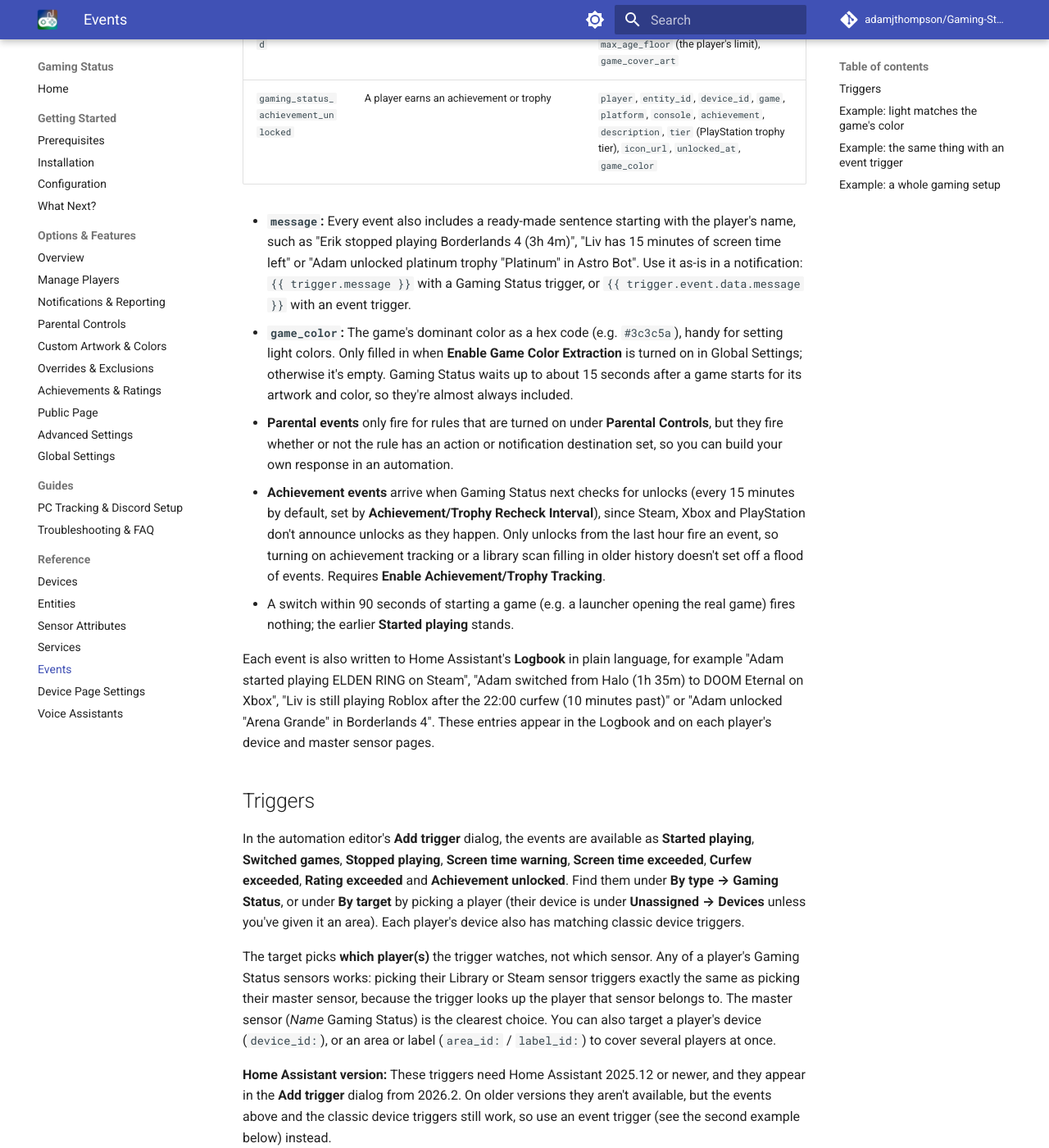
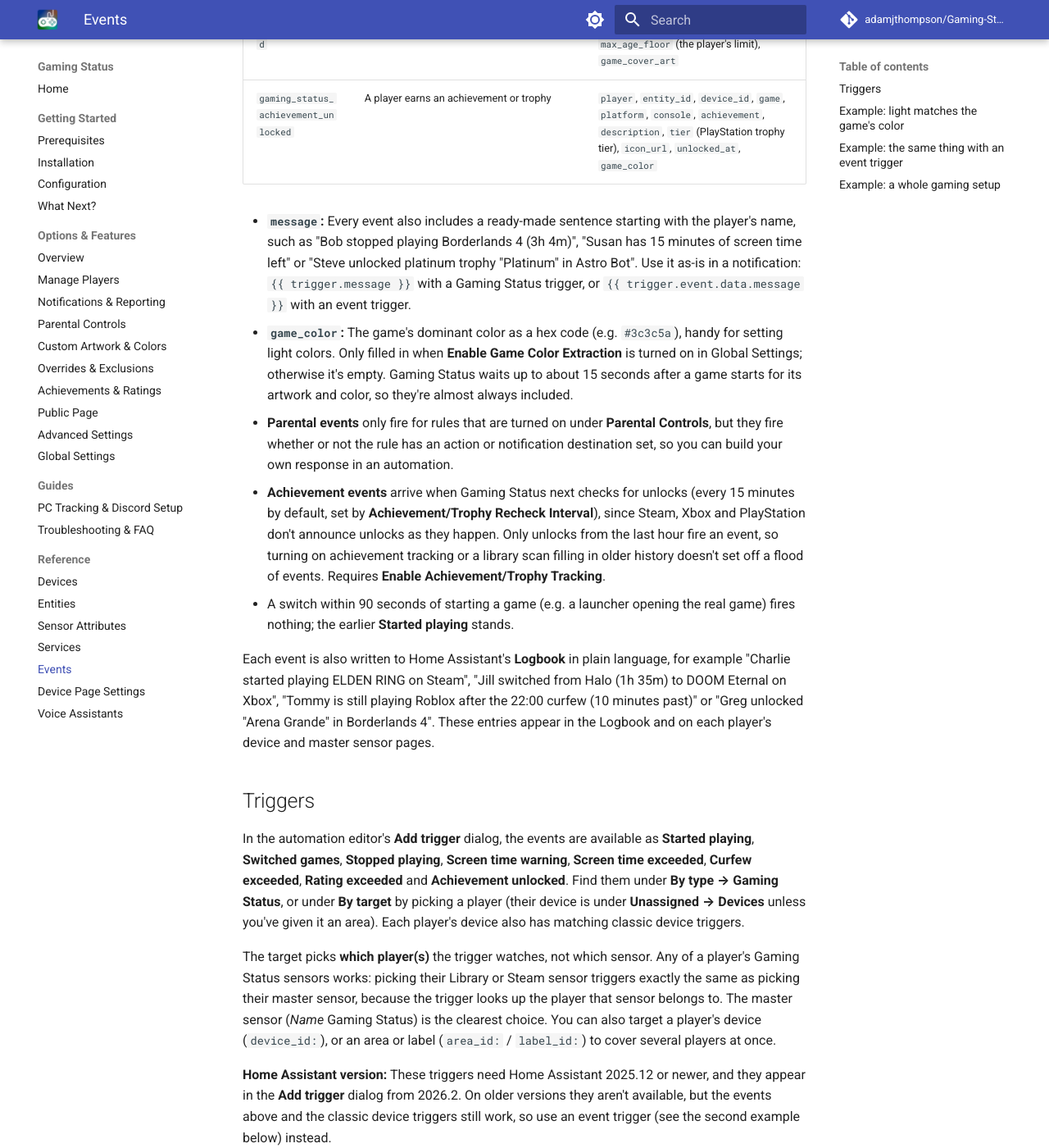
Before and after one commit to adamjthompson/Gaming-Status, an MkDocs documentation site: the page built from docs/reference/events.md, in a window 1280 px wide and 1400 px high, scrolled down 872 px. Shown: the whole window at 82% size. Built offline with MkDocs 1.6.1 and Material for MkDocs 9.7.7, drawn with Linux system fonts in a browser that asks for light colours; comment, search, counter and statistics services are not loaded.

Commit message:
Some documentation tweaks

```diff
--- a/docs/reference/events.md
+++ b/docs/reference/events.md
@@ -12,13 +12,13 @@
 | `gaming_status_rating_exceeded` | A player starts a game rated above their limit (once per game) | `player`, `entity_id`, `device_id`, `game`, `age_floor`, `esrb`, `pegi`, `max_age_floor` (the player's limit), `game_cover_art` |
 | `gaming_status_achievement_unlocked` | A player earns an achievement or trophy | `player`, `entity_id`, `device_id`, `game`, `platform`, `console`, `achievement`, `description`, `tier` (PlayStation trophy tier), `icon_url`, `unlocked_at`, `game_color` |
 
-* **`message`:** Every event also includes a ready-made sentence starting with the player's name, such as "Erik stopped playing Borderlands 4 (3h 4m)", "Liv has 15 minutes of screen time left" or "Adam unlocked platinum trophy "Platinum" in Astro Bot". Use it as-is in a notification: `{{ trigger.message }}` with a Gaming Status trigger, or `{{ trigger.event.data.message }}` with an event trigger.
+* **`message`:** Every event also includes a ready-made sentence starting with the player's name, such as "Bob stopped playing Borderlands 4 (3h 4m)", "Susan has 15 minutes of screen time left" or "Steve unlocked platinum trophy "Platinum" in Astro Bot". Use it as-is in a notification: `{{ trigger.message }}` with a Gaming Status trigger, or `{{ trigger.event.data.message }}` with an event trigger.
 * **`game_color`:** The game's dominant color as a hex code (e.g. `#3c3c5a`), handy for setting light colors. Only filled in when **Enable Game Color Extraction** is turned on in Global Settings; otherwise it's empty. Gaming Status waits up to about 15 seconds after a game starts for its artwork and color, so they're almost always included.
 * **Parental events** only fire for rules that are turned on under **Parental Controls**, but they fire whether or not the rule has an action or notification destination set, so you can build your own response in an automation.
 * **Achievement events** arrive when Gaming Status next checks for unlocks (every 15 minutes by default, set by **Achievement/Trophy Recheck Interval**), since Steam, Xbox and PlayStation don't announce unlocks as they happen. Only unlocks from the last hour fire an event, so turning on achievement tracking or a library scan filling in older history doesn't set off a flood of events. Requires **Enable Achievement/Trophy Tracking**.
 * A switch within 90 seconds of starting a game (e.g. a launcher opening the real game) fires nothing; the earlier **Started playing** stands.
 
-Each event is also written to Home Assistant's **Logbook** in plain language, for example "Adam started playing ELDEN RING on Steam", "Adam switched from Halo (1h 35m) to DOOM Eternal on Xbox", "Liv is still playing Roblox after the 22:00 curfew (10 minutes past)" or "Adam unlocked "Arena Grande" in Borderlands 4". These entries appear in the Logbook and on each player's device and master sensor pages.
+Each event is also written to Home Assistant's **Logbook** in plain language, for example "Charlie started playing ELDEN RING on Steam", "Jill switched from Halo (1h 35m) to DOOM Eternal on Xbox", "Tommy is still playing Roblox after the 22:00 curfew (10 minutes past)" or "Greg unlocked "Arena Grande" in Borderlands 4". These entries appear in the Logbook and on each player's device and master sensor pages.
 
 ## Triggers
 In the automation editor's **Add trigger** dialog, the events are available as **Started playing**, **Switched games**, **Stopped playing**, **Screen time warning**, **Screen time exceeded**, **Curfew exceeded**, **Rating exceeded** and **Achievement unlocked**. Find them under **By type → Gaming Status**, or under **By target** by picking a player (their device is under **Unassigned → Devices** unless you've given it an area). Each player's device also has matching classic device triggers.
```
